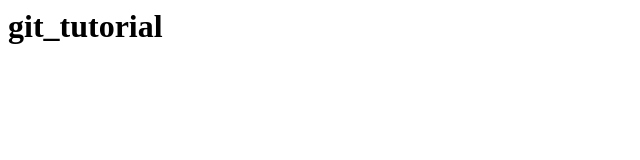
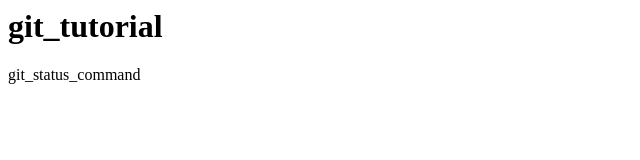
Before and after one commit to Lino-ver2/git_tutorial, a plain HTML site: page index.html in a window 1280 px wide. Shown: the whole page, without its empty margins (0-640 px from the left). Drawn offline with Linux system fonts and the light colour scheme.

Commit message:
git_statusコマンドを追記

```diff
--- a/index.html
+++ b/index.html
@@ -1 +1,2 @@
 <h1> git_tutorial</h1>
+<p>git_status_command</p>
```
